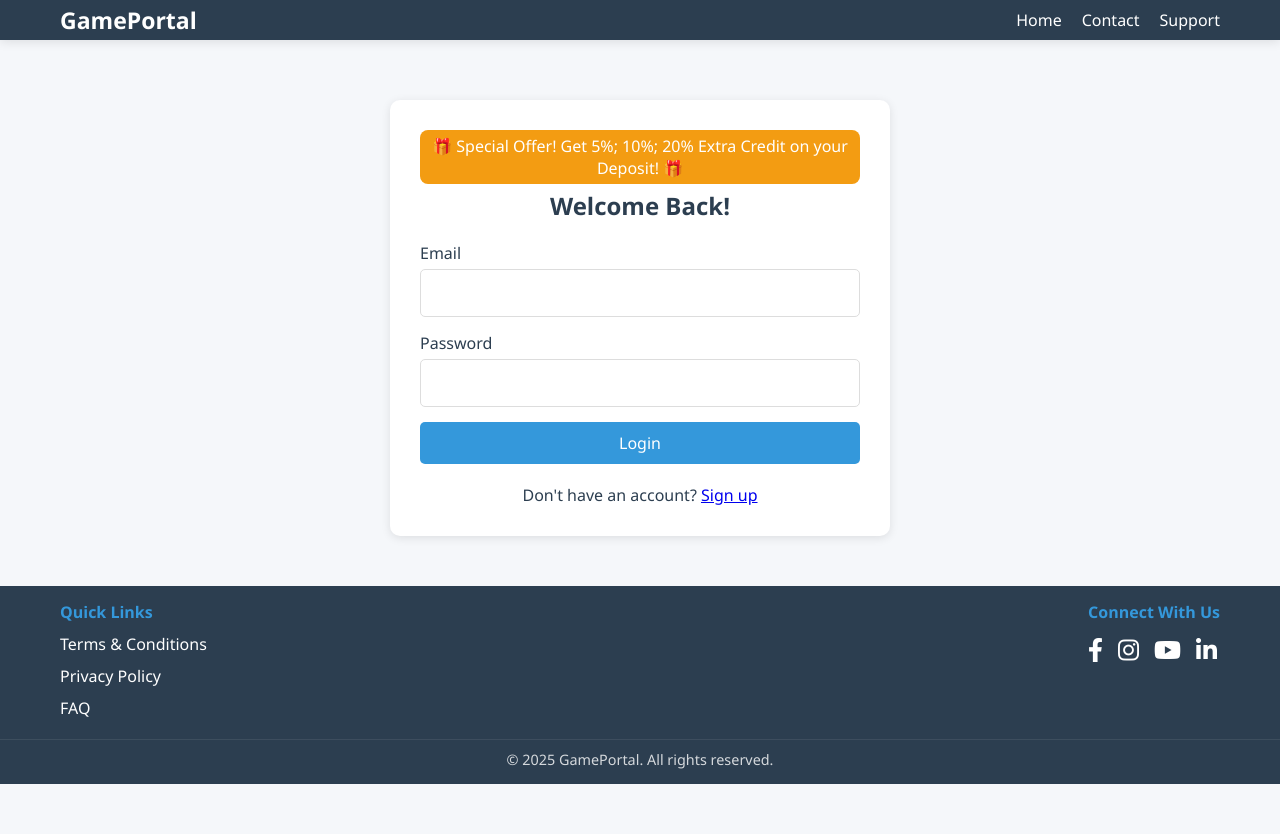
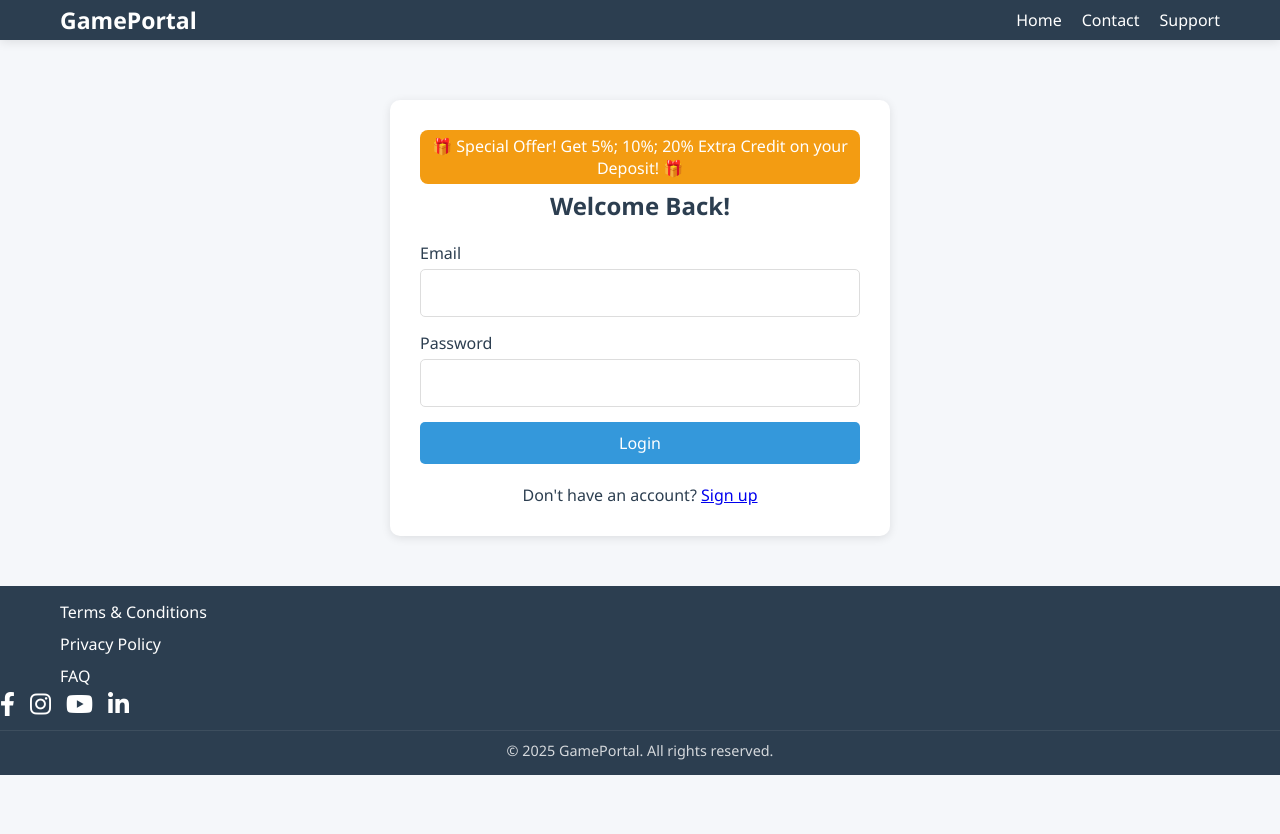
Before and after one commit to nawajuddin17/GamePortal, a plain HTML site: page index.html in a window 1280 px wide. Drawn offline with Linux system fonts and the light colour scheme; no server answers.

Commit message:
Update index.html

```diff
--- a/index.html
+++ b/index.html
@@ -626,8 +626,8 @@
     <!-- ===== FOOTER ===== -->
     <footer>
         <div class="footer-container">
-            <div class="footer-column"><h4>Quick Links</h4><div class="footer-links"><a href="https://poqc4.sbs/c254981de9b974e78e22/6acbc7b6d0/?placementName=default" target="_blank">Terms & Conditions</a><a href="https://poqc4.sbs/c254981de9b974e78e22/6acbc7b6d0/?placementName=default" target="_blank">Privacy Policy</a><a href="https://poqc4.sbs/c254981de9b974e78e22/6acbc7b6d0/?placementName=default" target="_blank">FAQ</a></div></div>
-            <div class="footer-column"><h4>Connect With Us</h4><div class="social-links"><a href="https://otieu.com/4/9411593" target="_blank"><i class="fab fa-facebook-f"></i></a><a href="https://otieu.com/4/9379536" target="_blank"><i class="fab fa-instagram"></i></a><a href="https://www.youtube.com/@PowerfulLifeLessonsBD?sub_confirmation=1" target="_blank"><i class="fab fa-youtube"></i></a><a href="https://otieu.com/4/9411593" target="_blank"><i class="fab fa-linkedin-in"></i></a></div></div>
+            <div class="footer-links"><a href="https://poqc4.sbs/c254981de9b974e78e22/6acbc7b6d0/?placementName=default" target="_blank">Terms & Conditions</a><a href="https://poqc4.sbs/c254981de9b974e78e22/6acbc7b6d0/?placementName=default" target="_blank">Privacy Policy</a><a href="https://poqc4.sbs/c254981de9b974e78e22/6acbc7b6d0/?placementName=default" target="_blank">FAQ</a></div></div>
+            <div class="social-links"><a href="https://otieu.com/4/9411593" target="_blank"><i class="fab fa-facebook-f"></i></a><a href="https://otieu.com/4/9379536" target="_blank"><i class="fab fa-instagram"></i></a><a href="https://www.youtube.com/@PowerfulLifeLessonsBD?sub_confirmation=1" target="_blank"><i class="fab fa-youtube"></i></a><a href="https://otieu.com/4/9411593" target="_blank"><i class="fab fa-linkedin-in"></i></a></div></div>
         </div>
         <div class="copyright">© <span id="copyrightYear"></span> GamePortal. All rights reserved.</div>
     </footer>
```
